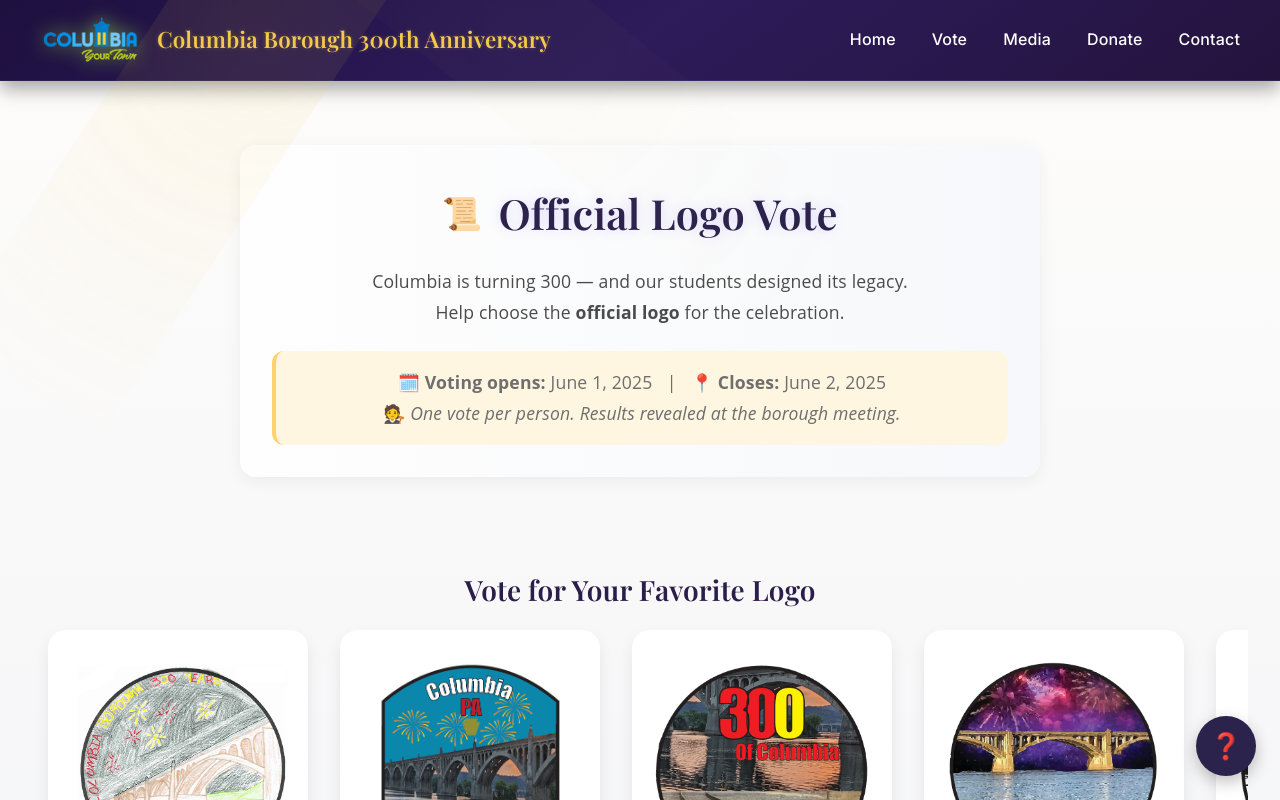
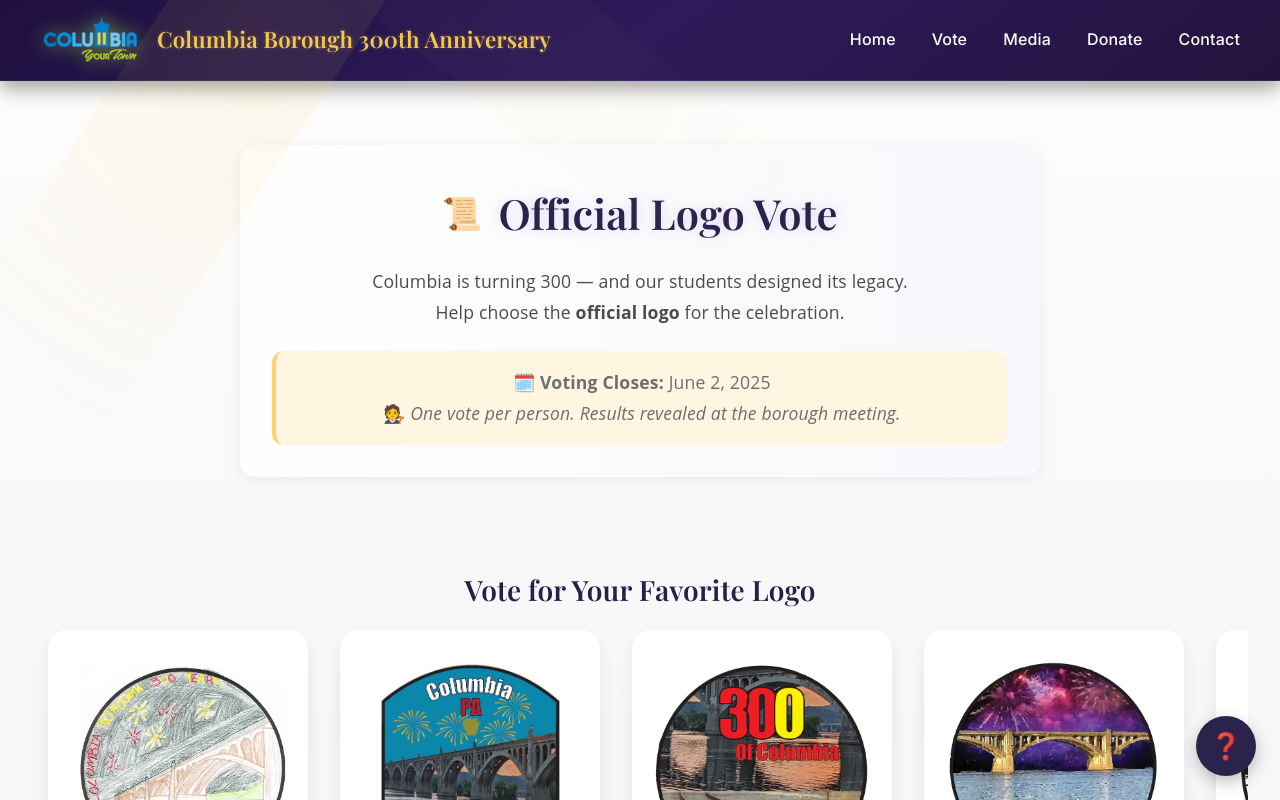
Before and after one commit to AlexSeisler/ColumbiaPA300, a React (Vite) app in the folder columbiapa300.com/: page /vote in a window 1280 px wide. Built offline with nearby package versions, Linux system fonts and the light colour scheme.

Commit message:
remove date

```diff
--- a/columbiapa300.com/src/pages/VotePage.jsx
+++ b/columbiapa300.com/src/pages/VotePage.jsx
@@ -66,7 +66,7 @@ const VotePage = () => {
             Help choose the <strong>official logo</strong> for the celebration.
           </p>
           <div className="vote-details">
-            <p>🗓️ <strong>Voting opens:</strong> June 1, 2025 &nbsp;&nbsp;|&nbsp;&nbsp; 📍 <strong>Closes:</strong> June 2, 2025</p>
+            <p>🗓️ <strong>Voting Closes:</strong> June 2, 2025</p>
             <p>🧑‍⚖️ <em>One vote per person. Results revealed at the borough meeting.</em></p>
           </div>
         </section>
```
